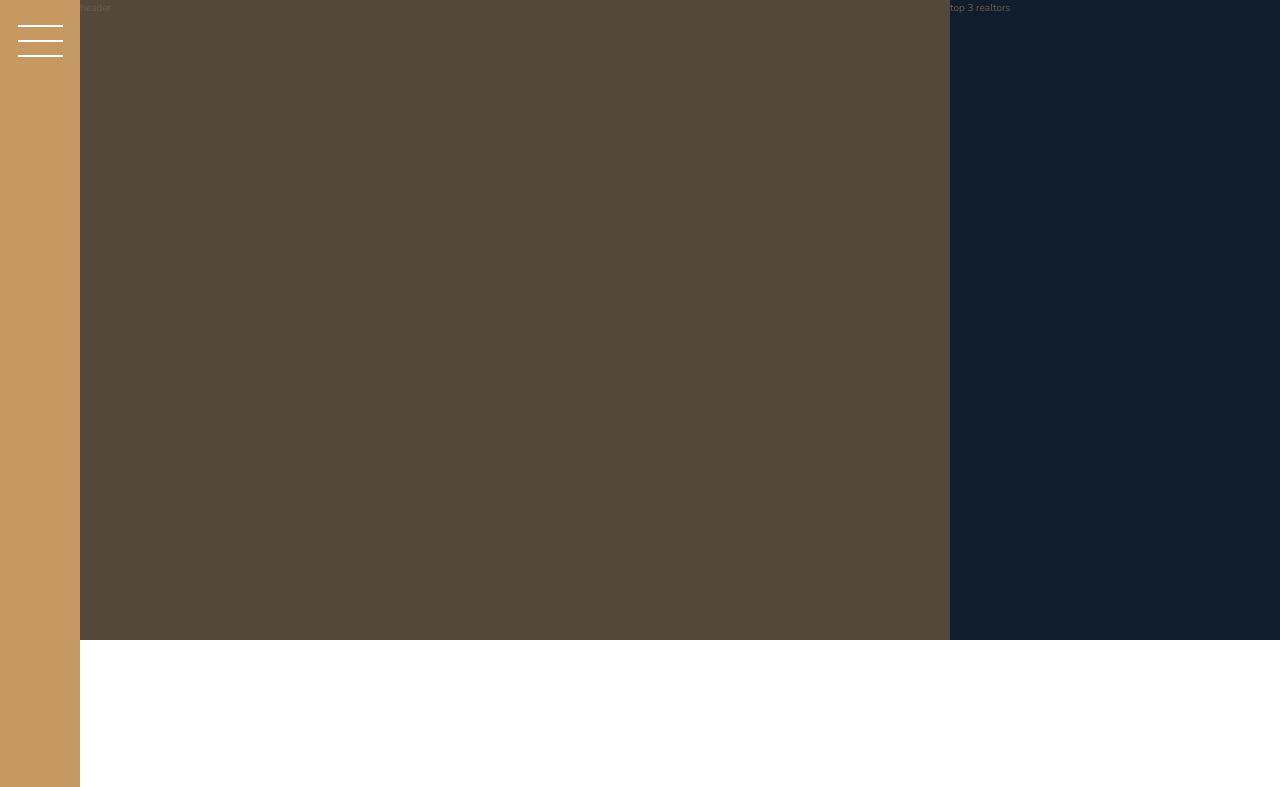
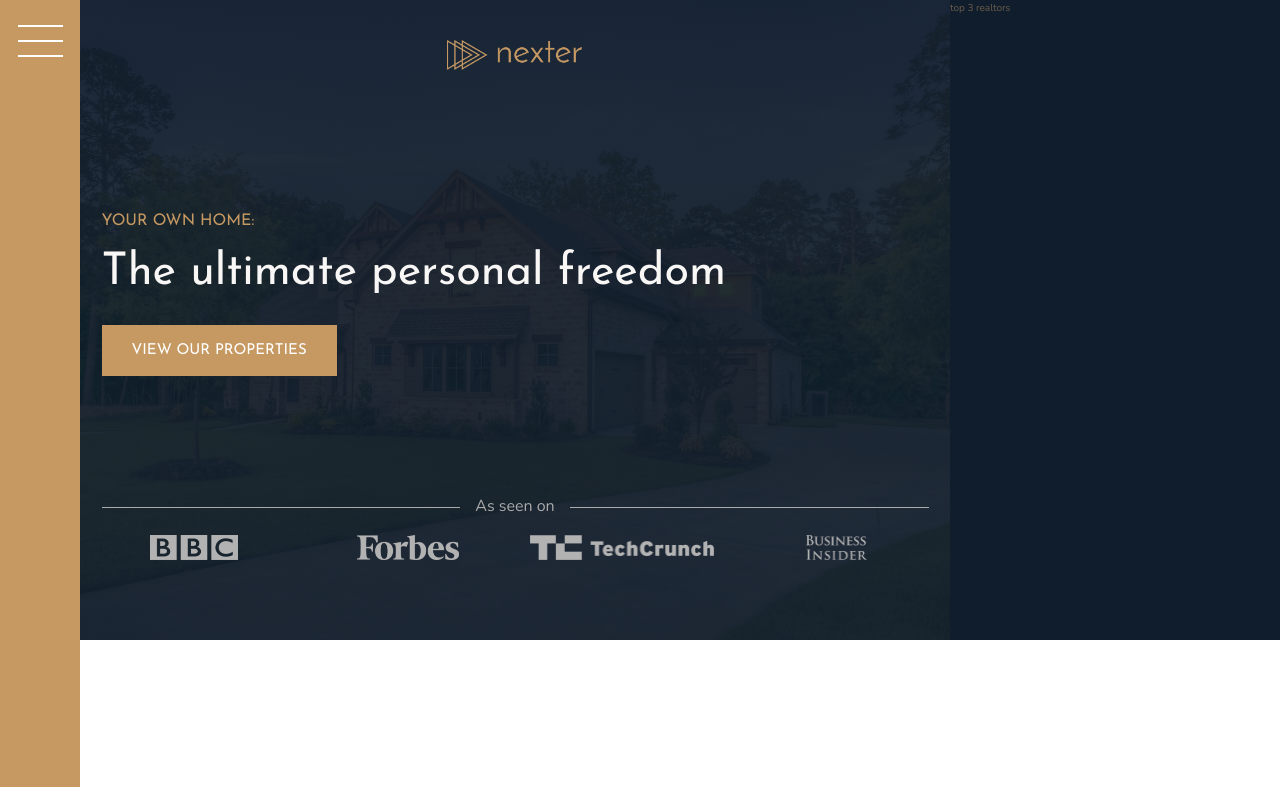
Before and after one commit to saraiknight/Nexter, a website: page index.html in a window 1280 px wide. Shown: the top 787 px of the page. Drawn offline with nearby package versions, Linux system fonts and the light colour scheme; files whose address does not match are found by name.

Commit message:
build the header

```diff
--- a/index.html
+++ b/index.html
@@ -16,7 +16,19 @@
   </head>
   <body class="container">
     <div class="sidebar"><button class="nav-btn"></button></div>
-    <header class="header">header</header>
+    <header class="header">
+      <img src="img//logo.png" alt="nexter logo" class="header__logo" />
+      <h3 class="heading-3">Your own home:</h3>
+      <h1 class="heading-1">The ultimate personal freedom</h1>
+      <button class="btn header__btn">View our properties</button>
+      <div class="header__seenon-text">As seen on</div>
+      <div class="header__seenon-logos">
+        <img src="img/logo-bbc.png" alt="seen on logo bbc" />
+        <img src="img/logo-forbes.png" alt="seen on logo forbes" />
+        <img src="img/logo-techcrunch.png" alt="seen on logo techcrunch" />
+        <img src="img/logo-bi.png" alt="seen on logo bi" />
+      </div>
+    </header>
     <div class="realtors">top 3 realtors</div>
     <section class="features">
       <div class="feature">
--- a/sass/_header.scss
+++ b/sass/_header.scss
@@ -1,4 +1,55 @@
 .header {
   background-color: $color-grey-dark-1;
   grid-column: full-start / col-end 6;
+  background-image: linear-gradient(
+      rgba($color-secondary, 0.93),
+      rgba($color-secondary, 0.93)
+    ),
+    url(../img/hero.jpeg);
+  background-size: cover;
+  background-position: center;
+  padding: 8rem;
+  padding-top: 4rem;
+
+  display: grid;
+  grid-template-rows: 1fr min-content 6rem 1fr;
+  grid-template-columns: max-content;
+  grid-row-gap: 1.5rem;
+  justify-content: center;
+  &__logo {
+    height: 3rem;
+    justify-self: center;
+  }
+  &__btn {
+    align-self: start;
+    justify-self: start;
+  }
+  &__seenon-text {
+    display: grid;
+    grid-template-columns: 1fr max-content 1fr;
+    grid-column-gap: 1.5rem;
+    align-items: center;
+
+    font-size: 1.6rem;
+    color: $color-grey-light-2;
+
+    &::before,
+    &::after {
+      content: '';
+      height: 1px;
+      display: block;
+      background-color: currentColor;
+    }
+  }
+  &__seenon-logos {
+    display: grid;
+    grid-template-columns: repeat(4, 1fr);
+    grid-column-gap: 3rem;
+    justify-items: center;
+
+    img {
+      height: 2.5rem;
+      filter: brightness(70%);
+    }
+  }
 }
--- a/sass/_typography.scss
+++ b/sass/_typography.scss
@@ -5,6 +5,9 @@
 
 .heading-1 {
   @extend %heading;
+  font-size: 4.5rem;
+  color: $color-grey-light-1;
+  line-height: 1;
 }
 .heading-2 {
   @extend %heading;
```
Also changed, not shown: css/style.css.
